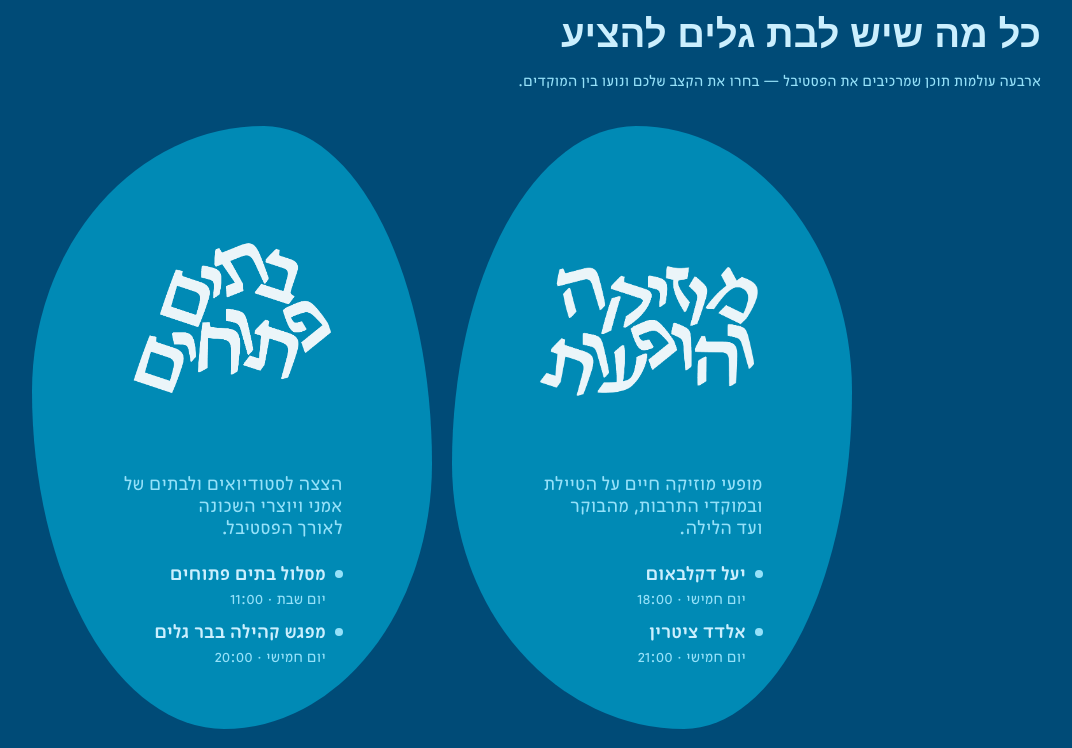
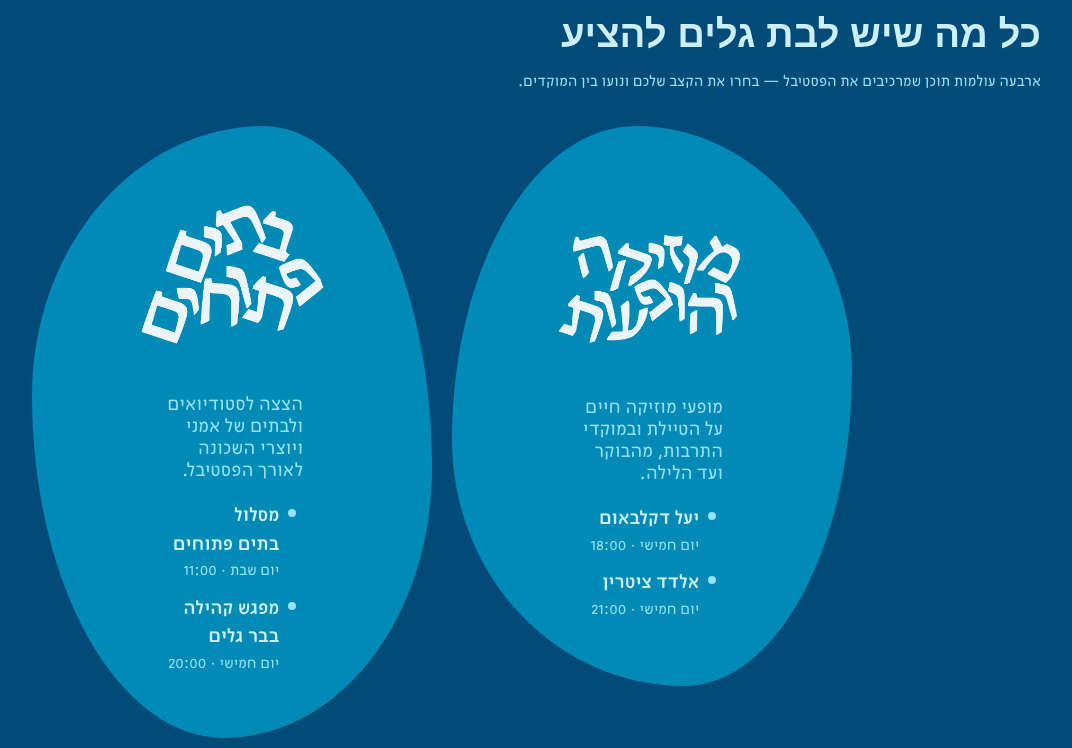
Before and after one commit to amitzadik/beitgalim16, a Next.js app: page / in a window 1280 px wide. Shown: the part 4000-4748 px from the top of the page, without its empty margins (198-1270 px from the left). Built offline with nearby package versions, Linux system fonts and the light colour scheme; a web font is replaced by a local one.

Commit message:
Align program category bubbles to Figma

```diff
--- a/src/components/ProgramCategories/ProgramCategories.module.css
+++ b/src/components/ProgramCategories/ProgramCategories.module.css
@@ -25,11 +25,10 @@
   flex-direction: column;
   align-items: center;
   justify-content: center;
-  gap: 0.72rem;
+  gap: 20px;
   min-height: 560px;
   width: min(100%, 400px);
-  /* ריפוד תחתון גדול יותר — שומר את הטקסט במרכז הרחב של הצורה */
-  padding: 3.75rem;
+  padding: 60px;
   background-color: var(--color-surface);
   border-radius: var(--radius-blob-1);
   text-align: right;
@@ -63,14 +62,16 @@
 .visual {
   display: grid;
   place-items: center;
-  width: 336px;
-  height: 276px;
+  width: 280px;
+  height: 188px;
   margin-block-end: 0;
 }
 
 .visualImg {
   width: auto;
-  height: 208px;
+  height: 188px;
+  max-width: 280px;
+  max-height: 188px;
   object-fit: contain;
   /* מלבין את גרפיקת הקטגוריה כדי שתיראה על הכרטיס ללא האליפסה הלבנה */
   filter: brightness(0) invert(1);
@@ -79,19 +80,20 @@
 }
 
 .familyImg {
-  height: 244px;
+  width: 188px;
+  height: 188px;
 }
 
 .performancesImg {
-  width: 336px;
+  width: 280px;
   height: auto;
-  max-height: 226px;
+  max-height: 188px;
 }
 
 .open-housesImg {
   width: 260px;
   height: auto;
-  max-height: 204px;
+  max-height: 188px;
 }
 
 .card:hover .visualImg {
@@ -100,31 +102,31 @@
 
 .description {
   color: var(--color-text-muted);
-  width: min(100%, 221px);
-  font-size: 1.25rem;
+  width: min(100%, 142px);
+  font-size: 20px;
   line-height: 1.1;
   text-align: right;
 }
 
 .examples {
-  width: min(100%, 221px);
+  width: min(100%, 128px);
   margin-block-start: 0;
-  padding-block-start: 0.75rem;
+  padding-block-start: 0;
   text-align: right;
 }
 
 .examples ul {
   display: flex;
   flex-direction: column;
-  gap: 0.6rem;
+  gap: 9.6px;
 }
 
 .example {
   display: flex;
   align-items: flex-start;
-  gap: 0.55rem;
-  font-size: 1.25rem;
-  line-height: 1.2;
+  gap: 8.8px;
+  font-size: 20px;
+  line-height: 1.4336;
   text-align: right;
 }
 
@@ -135,7 +137,10 @@
 }
 
 .exampleMeta {
-  font-size: 1rem;
+  display: block;
+  margin-block-start: 0;
+  font-size: 16px;
+  line-height: 1.6;
   color: var(--color-text-muted);
 }
 
@@ -150,7 +155,19 @@
 
 @media (max-width: 700px) {
   .card {
-    min-height: 500px;
+    min-height: 560px;
+    padding: 60px;
+  }
+}
+
+@media (max-width: 460px) {
+  .card {
+    width: min(100%, 400px);
+    padding: 52px;
+  }
+
+  .visual {
+    width: min(100%, 280px);
   }
 }
 
```
